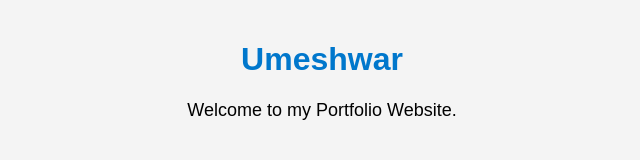
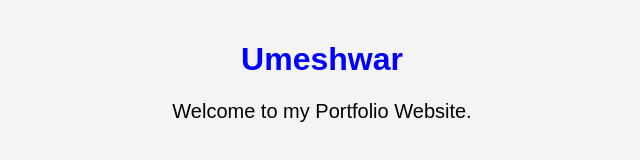
Before and after one commit to Umesh-Murugan/Portfolio, a plain HTML site: page index.html in a window 1280 px wide. Shown: the whole page, without its empty margins (318-958 px from the left). Drawn offline with Linux system fonts and the light colour scheme.

Commit message:
Update style.css

```diff
--- a/style.css
+++ b/style.css
@@ -7,9 +7,10 @@ body {
 }
 
 h1 {
-    color: #0077cc;
+    color: blue;
 }
 
 p {
-    font-size: 18px;
+    font-size: 20px;
+    color: black;
 }
```
